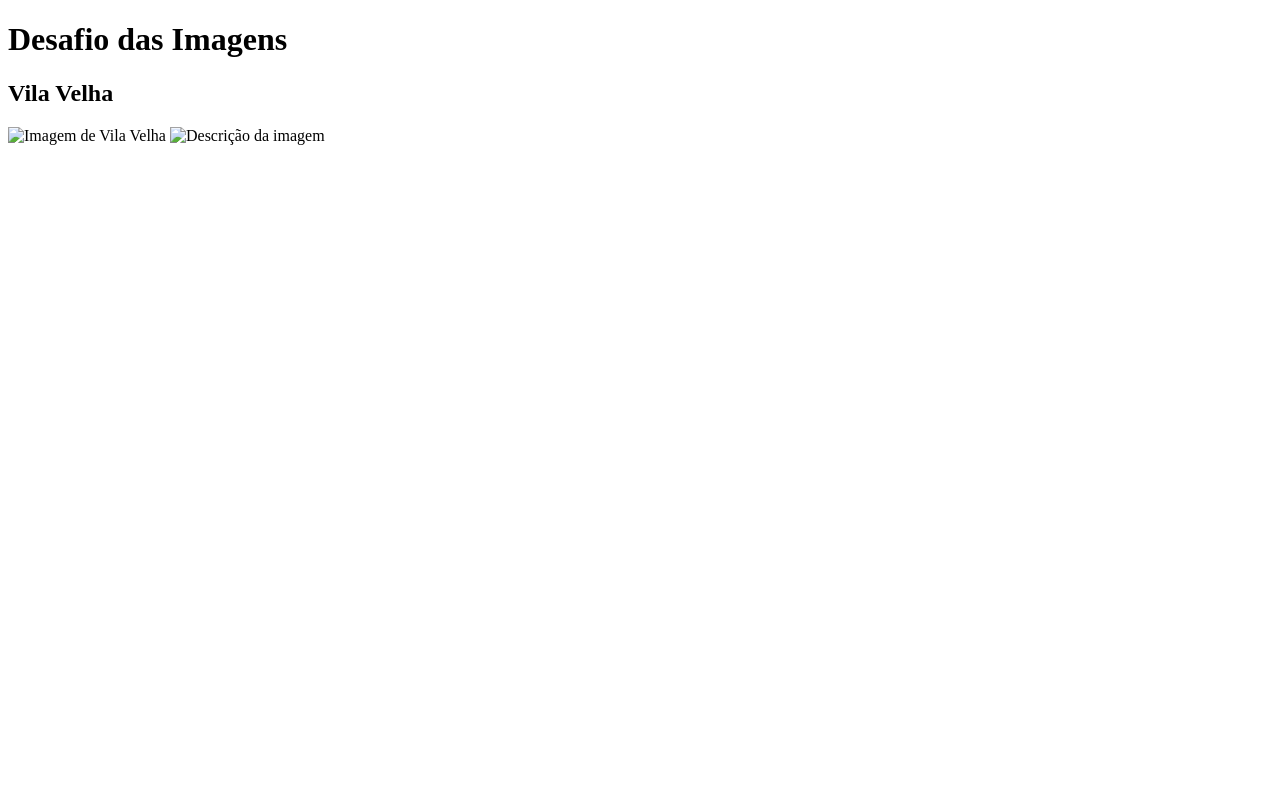
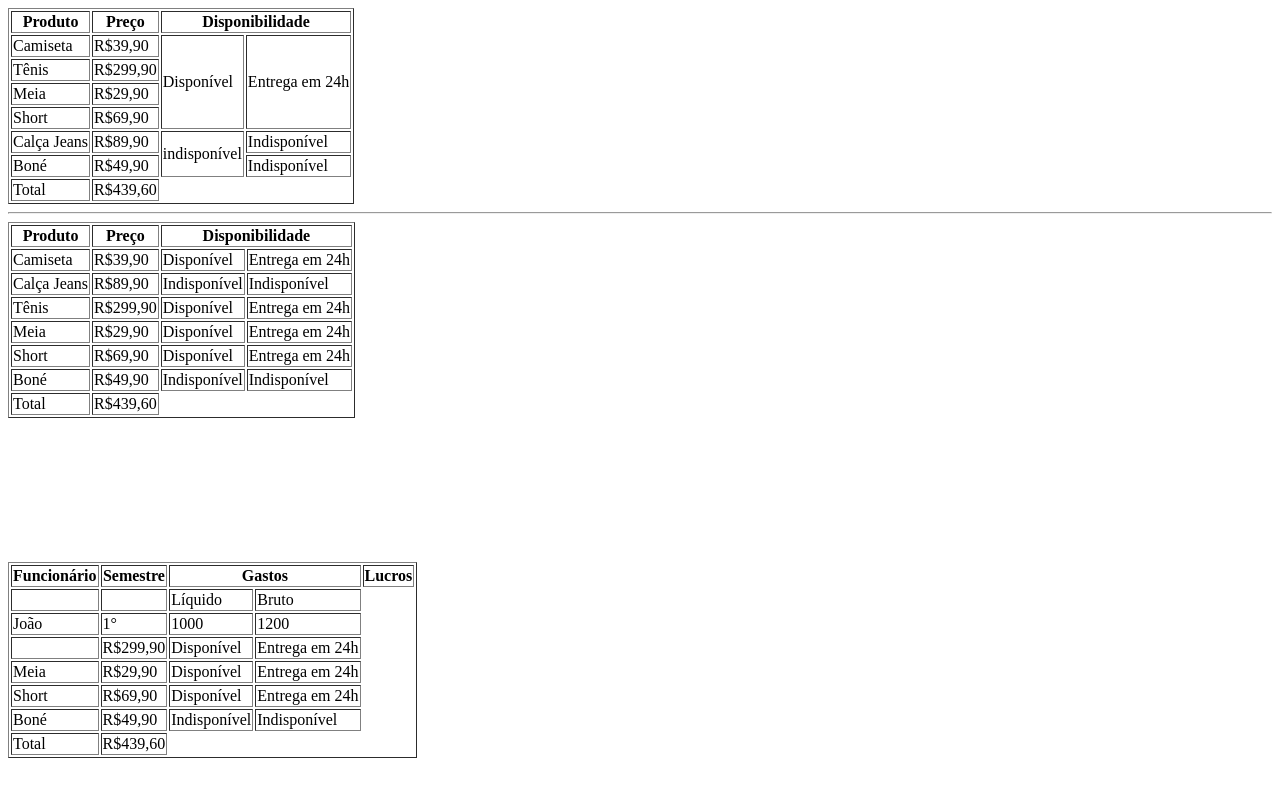
Before and after one commit to DillenGabriel81/CC1N-2024-2, a plain HTML site: page index.html in a window 1280 px wide. Drawn offline with Linux system fonts and the light colour scheme.

Commit message:
Add files via upload

```diff
--- a/index.html
+++ b/index.html
@@ -1,22 +1,176 @@
 <!DOCTYPE html>
-<html lang="pt-BR">
+<html lang="pt-br">
 <head>
     <meta charset="UTF-8">
+    <meta http-equiv="X-UA-Compatible" content="IE=edge">
     <meta name="viewport" content="width=device-width, initial-scale=1.0">
-    <title>Aula Imagens</title>
-    <!-- <link rel="icon" href="favicon.png" type="image/png"> -->
-    <link rel="icon" href="favicon.ico" type="image/x-icon">
+    <title>Aula 12</title>
 </head>
 <body>
-    <h1>Desafio das Imagens</h1>
-    <h2>Vila Velha</h2> <!-- Subtítulo com o nome da cidade -->
 
-    <img src="Imagens/cidade.jpg" alt="Imagem de Vila Velha" style="width:100%; max-width:600px; height:auto;">
+
+    <table border=1>
+        <thead>
+            <tr>
+                <th>Produto</th>
+                <th>Preço</th>
+                <th Colspan="2">Disponibilidade</th>
+            </tr>
+        </thead>
+        <tbody>
+            <tr>
+                <td>Camiseta</td>
+                <td>R$39,90</td>
+                <td rowspan="4">Disponível</td>
+                <td rowspan="4">Entrega em 24h</td>
+            </tr>
+            <tr>
+                <td>Tênis</td>
+                <td>R$299,90</td>
+            </tr>
+            <tr>
+                <td>Meia</td>
+                <td>R$29,90</td>
+            </tr>
+            <tr>
+                <td>Short</td>
+                <td>R$69,90</td>
+            </tr>
+            <tr>
+                <td>Calça Jeans</td>
+                <td>R$89,90</td>
+                <td rowspan="2">indisponível</td>
+                <td>Indisponível</td>
+            </tr>
+            <tr>
+                <td>Boné</td>
+                <td>R$49,90</td>
+                <td>Indisponível</td>
+            </tr>
+        </tbody>
+        <tfoot>
+            <tr>
+                <td>Total</td>
+                <td>R$439,60</td>
+            </tr>
+        </tfoot>
+    </table>
+    <hr>
+    <table border=1>
+        <thead>
+            <tr>
+                <th>Produto</th>
+                <th>Preço</th>
+                <th Colspan="2">Disponibilidade</th>
+            </tr>
+        </thead>
+        <tbody>
+            <tr>
+                <td>Camiseta</td>
+                <td>R$39,90</td>
+                <td>Disponível</td>
+                <td>Entrega em 24h</td>
+            </tr>
+            <tr>
+                <td>Calça Jeans</td>
+                <td>R$89,90</td>
+                <td>Indisponível</td>
+                <td>Indisponível</td>
+            </tr>
+            <tr>
+                <td>Tênis</td>
+                <td>R$299,90</td>
+                <td>Disponível</td>
+                <td>Entrega em 24h</td>
+            </tr>
+            <tr>
+                <td>Meia</td>
+                <td>R$29,90</td>
+                <td>Disponível</td>
+                <td>Entrega em 24h</td>
+            </tr>
+            <tr>
+                <td>Short</td>
+                <td>R$69,90</td>
+                <td>Disponível</td>
+                <td>Entrega em 24h</td>
+            </tr>
+            <tr>
+                <td>Boné</td>
+                <td>R$49,90</td>
+                <td>Indisponível</td>
+                <td>Indisponível</td>
+            </tr>
+        </tbody>
+        <tfoot>
+            <tr>
+                <td>Total</td>
+                <td>R$439,60</td>
+            </tr>
+        </tfoot>
+    </table>
+
 </body>
 </html>
-<picture>
-        <source media="(min-width: 768px)"
-    srcset="Imagens/cidade2.jpg">
-        <img src="Imagens/cidade.jpg" alt="Descrição
-    da imagem" width="100%">
-    </picture>
+<br>
+<br>
+<br>
+<br>
+<br>
+<br>
+<br>
+<br>
+<table border=1>
+    <thead>
+        <tr>
+            <th>Funcionário</th>
+            <th>Semestre</th>
+            <th Colspan="2">Gastos</th>
+            <th Colspan="2">Lucros</th>
+        </tr>
+    </thead>
+    <tbody>
+        <tr>
+            <td></td>
+            <td></td>
+            <td>Líquido</td>
+            <td>Bruto</td>
+        </tr>
+        <tr>
+            <td>João</td>
+            <td>1°</td>
+            <td>1000</td>
+            <td>1200</td>
+        </tr>
+        <tr>
+            <td></td>
+            <td>R$299,90</td>
+            <td>Disponível</td>
+            <td>Entrega em 24h</td>
+        </tr>
+        <tr>
+            <td>Meia</td>
+            <td>R$29,90</td>
+            <td>Disponível</td>
+            <td>Entrega em 24h</td>
+        </tr>
+        <tr>
+            <td>Short</td>
+            <td>R$69,90</td>
+            <td>Disponível</td>
+            <td>Entrega em 24h</td>
+        </tr>
+        <tr>
+            <td>Boné</td>
+            <td>R$49,90</td>
+            <td>Indisponível</td>
+            <td>Indisponível</td>
+        </tr>
+    </tbody>
+    <tfoot>
+        <tr>
+            <td>Total</td>
+            <td>R$439,60</td>
+        </tr>
+    </tfoot>
+</table>
```
